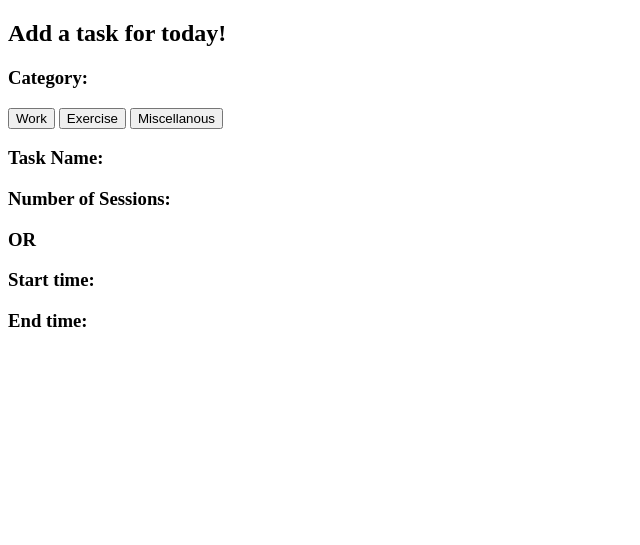
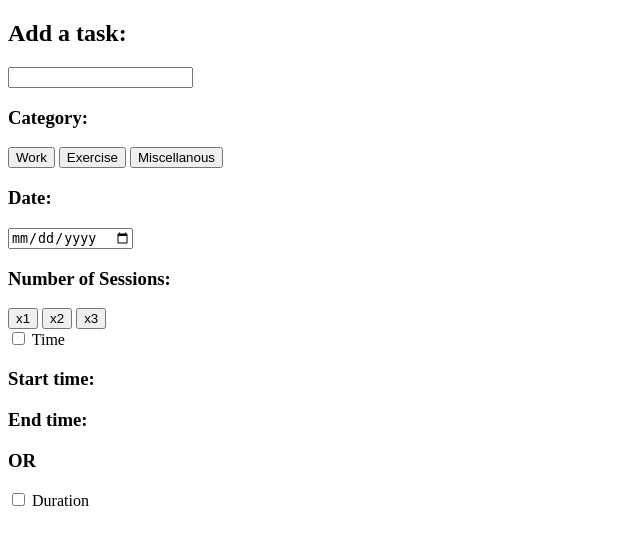
Before and after one commit to Shyunyin/orbital_247, a PHP site: page /add_daily_task.html in a window 1280 px wide. Shown: the top 545 px of the page, without its empty margins (0-640 px from the left). Run offline with PHP 8.4, Linux system fonts and the light colour scheme; some web fonts are replaced.

Commit message:
Edited add_daily_task.html to include dropdowns

```diff
--- a/add_daily_task.html
+++ b/add_daily_task.html
@@ -1,47 +1,79 @@
 <!DOCTYPE html>
 <html>
   <head>
-    <title>Add task for the day</title>
+    <title>Add daily task</title>
+    <script type="module" src=add_daily_task.js></script>
     <style>
       @import url('https://fonts.googleapis.com/css2?family=Signika+Negative&display=swap');
-      link rel="stylesheet" href="add_daily_task.css";
     </style>
+    <!--<link rel="stylesheet" href="add_daily_task.css" /> -->
+    <meta name="viewport" content="width=device-width, initial-scale=1.0">
   </head>
 
-  <body style="background-color: #ffffff;"oncontextmenu="return false">
+
+  <body>
     <div class="title">
-      <h2> Add a task for today! </h2>
+      <h2> Add a task: </h2>
     </div>
-    <div class="popOut"></div>
+
+    <!-- INPUT for taskName-->
+    <form>
+        <input type="text" id="taskName" name="taskName"><br>
+    </form>
+
 
     <!-- All headers on second layer-->
     <div class="categories">
         <h3>Category:</h3>
     </div>
     <!-- Buttons for categories-->
-    <div class="btn-group">
+    <div class="btn-group-category">
       <button>Work</button>
       <button>Exercise</button>
       <button>Miscellanous</button>
     </div>
 
-    <div class="taskName">
-        <h3>Task Name:</h3>
+    <!--For INPUT DROPDOWN date-->
+    <!--Find a shorter way for numerical drop downs and how to link to javascript-->
+    <div class="Date">
+      <h3>Date:</h3>
     </div>
+    <input type="date">
+
+
+    <!-- Number of sessions -->
     <div class="sessions">
         <h3>Number of Sessions:</h3>
     </div>
 
+    <div class="btn-group-sessions">
+      <button>x1</button>
+      <button>x2</button>
+      <button>x3</button>
+    </div>
+
+    <!-- Checkboxes for either TIME task or DURATION task-->
+    <!-- Make checkboxes either or-->
+    <div class="selectTime">
+      <input type="checkbox" id="timeTask" name="Time">
+      <label for="Time"> Time </label><br>
+      <div class="startTime">
+        <h3>Start time:</h3>
+      </div>
+      <div class="endTime">
+        <h3>End time:</h3>
+      </div>
+    </div>
     <div class="or">
       <h3>OR</h3>
     </div>
+    <div class="selectDuration">
+      <input type="checkbox" id="durationTask" name="Duration">
+      <label for="Duration"> Duration </label><br>
 
-    <div class="startTime">
-      <h3>Start time:</h3>
     </div>
-    <div class="endTime">
-      <h3>End time:</h3>
-    </div>
+
+
 
 
 
```
Also changed, not shown: add_daily_task.css (+31 -16 lines), add_daily_task.js (added).
